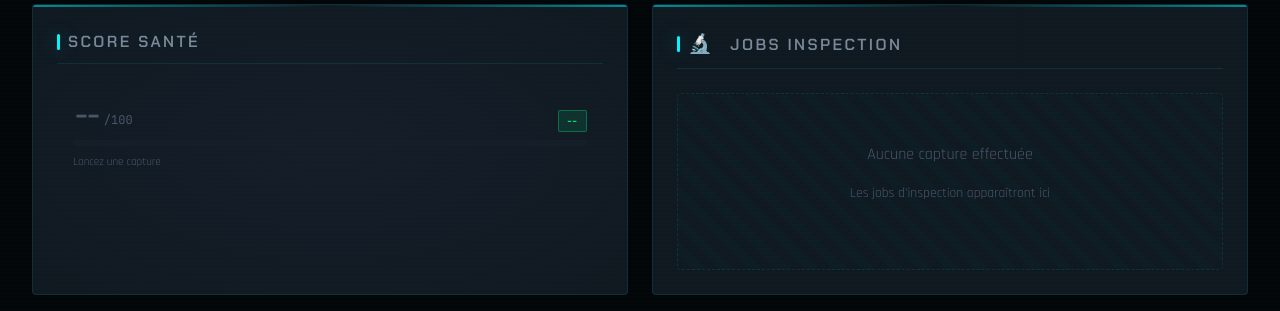
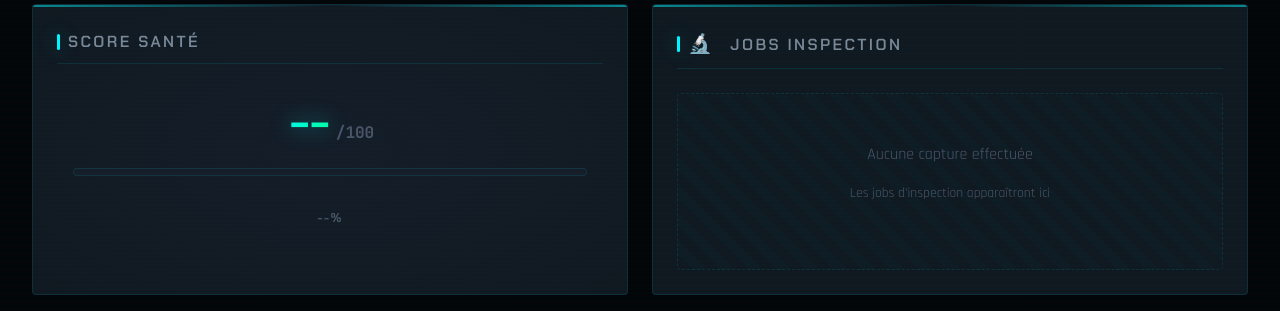
Before and after one commit to iPresing/NETSCOPE, a Flask app: page / in a window 1280 px wide. Shown: the part 432-743 px from the top of the page. Run offline with Flask 3, Linux system fonts and the light colour scheme; data that the repository does not hold is empty.

Commit message:
fix(story-3.2): revert to simple style (story 3.1 design)
Retour au visuel minimaliste de la story 3.1 :
- Score numérique centré (XX/100)
- Barre de progression simple (8px)
- Label status textuel
- Bouton Détails

Plus discret que la jauge circulaire initiale.
20 tests passing.

```diff
--- a/netscope/app/blueprints/dashboard/templates/components/_health_score.html
+++ b/netscope/app/blueprints/dashboard/templates/components/_health_score.html
@@ -1,57 +1,37 @@
-{# Health Score Widget Component - Story 3.2 (Compact Design)
-   Displays network health score with horizontal progress bar.
+{# Health Score Widget Component - Story 3.2
+   Simple score display with progress bar (Story 3.1 style).
 
    Parameters:
      health_score: dict - HealthScoreResult.to_dict() data (optional)
-       - displayed_score: int (0-100)
-       - real_score: int (0-100)
-       - status_color: str ('normal', 'warning', 'critical')
-       - critical_count: int
-       - warning_count: int
-       - whitelist_hits: int
-       - whitelist_impact: int
 #}
 
 {% set score = health_score.displayed_score if health_score else none %}
 {% set status = health_score.status_color if health_score else 'normal' %}
 {% set has_data = health_score is not none and score is not none %}
 
-<div class="health-score-compact {{ '' if has_data else 'health-score-compact--empty' }}"
+<div class="score-display-widget {{ '' if has_data else 'score-display-widget--empty' }}"
      id="health-score-widget"
      data-score="{{ score if score is not none else '' }}"
      data-status="{{ status }}">
 
-    {# Compact header with score and status #}
-    <div class="health-score-compact__header">
-        <span class="health-score-compact__value {{ 'health-score-compact__value--' + status if has_data else '' }}">
-            {{ score if has_data else '--' }}<span class="health-score-compact__max">/100</span>
-        </span>
-        <span class="health-score-compact__status health-score-compact__status--{{ status }}">
-            {% if has_data %}
-                {% if status == 'normal' %}Sain{% elif status == 'warning' %}Attention{% else %}Critique{% endif %}
-            {% else %}
-                --
-            {% endif %}
-        </span>
+    <div class="score-display">
+        <span class="score-value score-value--{{ status }}">{{ score if has_data else '--' }}</span>
+        <span class="score-max">/100</span>
     </div>
 
-    {# Horizontal progress bar #}
-    <div class="health-score-compact__bar-container">
-        <div class="health-score-compact__bar-bg">
-            <div class="health-score-compact__bar-fill health-score-compact__bar-fill--{{ status }}"
-                 style="width: {{ score if has_data else 0 }}%;"></div>
-        </div>
+    <div class="progress-bar">
+        <div class="progress-fill progress-fill--{{ status }}" style="width: {{ score if has_data else 0 }}%;"></div>
     </div>
 
-    {# Empty state / Details row #}
-    <div class="health-score-compact__footer">
-        <span class="health-score-compact__empty-message" {% if has_data %}style="display: none;"{% endif %}>
-            Lancez une capture
-        </span>
-        <button class="health-score-compact__details"
-                id="btn-health-score-details"
-                {% if not has_data %}style="display: none;"{% endif %}>
-            D&eacute;tails
-        </button>
-    </div>
+    <p class="score-status score-status--{{ status }}">
+        {% if has_data %}
+            {% if status == 'normal' %}R&eacute;seau Sain{% elif status == 'warning' %}Attention{% else %}Critique{% endif %}
+        {% else %}
+            --%
+        {% endif %}
+    </p>
+
+    <button class="btn btn-sm" id="btn-health-score-details" {% if not has_data %}style="display: none;"{% endif %}>
+        D&eacute;tails
+    </button>
 </div>
--- a/netscope/app/static/css/health-score.css
+++ b/netscope/app/static/css/health-score.css
@@ -1,201 +1,141 @@
 /* =============================================================================
-   Health Score Widget - Story 3.2 (Compact Design)
-   Affichage Score Sante sur Dashboard - Barre horizontale discrete
+   Health Score Widget - Story 3.2 (Simple Style)
+   Style minimaliste inspiré de la story 3.1
    ============================================================================= */
 
 /* =============================================================================
-   Compact Health Score Container
+   Score Display Widget Container
    ============================================================================= */
-.health-score-compact {
+.score-display-widget {
     display: flex;
     flex-direction: column;
+    align-items: center;
     gap: var(--space-sm);
     padding: var(--space-md);
 }
 
 /* =============================================================================
-   Compact Header (Score + Status inline)
+   Score Display (Number)
    ============================================================================= */
-.health-score-compact__header {
+.score-display {
     display: flex;
     align-items: baseline;
-    justify-content: space-between;
-    gap: var(--space-md);
+    gap: 2px;
 }
 
-.health-score-compact__value {
+.score-value {
     font-family: var(--font-mono);
-    font-size: 1.5rem;
+    font-size: 2.5rem;
     font-weight: 700;
     line-height: 1;
     color: var(--text-highlight);
     transition: color 0.3s ease;
 }
 
-.health-score-compact__value--normal {
+.score-value--normal {
     color: var(--matrix-green);
-    text-shadow: 0 0 6px rgba(0, 255, 136, 0.4);
+    text-shadow: 0 0 10px rgba(0, 255, 136, 0.5);
 }
 
-.health-score-compact__value--warning {
+.score-value--warning {
     color: var(--alert-amber);
-    text-shadow: 0 0 6px rgba(255, 170, 0, 0.4);
+    text-shadow: 0 0 10px rgba(255, 170, 0, 0.5);
 }
 
-.health-score-compact__value--critical {
+.score-value--critical {
     color: var(--danger-red);
-    text-shadow: 0 0 6px rgba(255, 51, 85, 0.4);
+    text-shadow: 0 0 10px rgba(255, 51, 85, 0.5);
 }
 
-.health-score-compact__max {
-    font-size: 0.75rem;
-    font-weight: 400;
+.score-max {
+    font-family: var(--font-mono);
+    font-size: 1rem;
     color: var(--text-muted);
-    margin-left: 2px;
-}
-
-.health-score-compact__status {
-    font-family: var(--font-display);
-    font-size: 0.65rem;
-    font-weight: 600;
-    text-transform: uppercase;
-    letter-spacing: 0.1em;
-    padding: 2px 8px;
-    border-radius: var(--radius-sm);
-    transition: all 0.3s ease;
-}
-
-.health-score-compact__status--normal {
-    color: var(--matrix-green);
-    background: rgba(0, 255, 136, 0.1);
-    border: 1px solid rgba(0, 255, 136, 0.3);
-}
-
-.health-score-compact__status--warning {
-    color: var(--alert-amber);
-    background: rgba(255, 170, 0, 0.1);
-    border: 1px solid rgba(255, 170, 0, 0.3);
-}
-
-.health-score-compact__status--critical {
-    color: var(--danger-red);
-    background: rgba(255, 51, 85, 0.1);
-    border: 1px solid rgba(255, 51, 85, 0.3);
-    animation: status-blink 1s ease-in-out infinite;
-}
-
-@keyframes status-blink {
-    0%, 100% { opacity: 1; }
-    50% { opacity: 0.7; }
 }
 
 /* =============================================================================
-   Horizontal Progress Bar
+   Progress Bar
    ============================================================================= */
-.health-score-compact__bar-container {
+.progress-bar {
     width: 100%;
-}
-
-.health-score-compact__bar-bg {
-    width: 100%;
-    height: 6px;
+    height: 8px;
     background: var(--panel-elevated);
-    border-radius: 3px;
+    border-radius: 4px;
     overflow: hidden;
 }
 
-.health-score-compact__bar-fill {
+.progress-fill {
     height: 100%;
-    border-radius: 3px;
+    border-radius: 4px;
     transition: width 0.6s ease-in-out, background 0.3s ease;
 }
 
-.health-score-compact__bar-fill--normal {
-    background: linear-gradient(90deg, var(--matrix-green), rgba(0, 255, 136, 0.7));
+.progress-fill--normal {
+    background: var(--matrix-green);
     box-shadow: 0 0 8px rgba(0, 255, 136, 0.4);
 }
 
-.health-score-compact__bar-fill--warning {
-    background: linear-gradient(90deg, var(--alert-amber), rgba(255, 170, 0, 0.7));
+.progress-fill--warning {
+    background: var(--alert-amber);
     box-shadow: 0 0 8px rgba(255, 170, 0, 0.4);
 }
 
-.health-score-compact__bar-fill--critical {
-    background: linear-gradient(90deg, var(--danger-red), rgba(255, 51, 85, 0.7));
+.progress-fill--critical {
+    background: var(--danger-red);
     box-shadow: 0 0 8px rgba(255, 51, 85, 0.4);
     animation: bar-pulse 1.5s ease-in-out infinite;
 }
 
 @keyframes bar-pulse {
     0%, 100% { box-shadow: 0 0 8px rgba(255, 51, 85, 0.4); }
-    50% { box-shadow: 0 0 12px rgba(255, 51, 85, 0.7); }
+    50% { box-shadow: 0 0 15px rgba(255, 51, 85, 0.7); }
 }
 
 /* =============================================================================
-   Footer (Empty message / Details button)
+   Score Status Label
    ============================================================================= */
-.health-score-compact__footer {
-    display: flex;
-    justify-content: flex-end;
-    min-height: 20px;
-}
-
-.health-score-compact__empty-message {
-    font-family: var(--font-body);
-    font-size: 0.7rem;
-    color: var(--text-muted);
-    margin-right: auto;
-}
-
-.health-score-compact__details {
+.score-status {
     font-family: var(--font-display);
-    font-size: 0.65rem;
+    font-size: 0.8rem;
     font-weight: 600;
     text-transform: uppercase;
     letter-spacing: 0.1em;
-    color: var(--neon-cyan);
-    padding: 2px 8px;
-    border: 1px solid var(--border-subtle);
-    border-radius: var(--radius-sm);
-    transition: var(--transition-normal);
-    cursor: pointer;
-    background: transparent;
+    margin: 0;
+    transition: color 0.3s ease;
 }
 
-.health-score-compact__details:hover {
-    border-color: var(--neon-cyan);
-    background: rgba(0, 245, 255, 0.1);
+.score-status--normal {
+    color: var(--matrix-green);
+}
+
+.score-status--warning {
+    color: var(--alert-amber);
+}
+
+.score-status--critical {
+    color: var(--danger-red);
 }
 
 /* =============================================================================
    Empty State
    ============================================================================= */
-.health-score-compact--empty .health-score-compact__value {
+.score-display-widget--empty .score-value {
     color: var(--text-muted);
     text-shadow: none;
 }
 
-.health-score-compact--empty .health-score-compact__bar-fill {
+.score-display-widget--empty .progress-fill {
     background: var(--text-muted);
-    opacity: 0.2;
+    opacity: 0.3;
     box-shadow: none;
 }
 
-/* =============================================================================
-   Update Animation
-   ============================================================================= */
-.health-score-compact--updating .health-score-compact__bar-fill {
-    animation: bar-update 0.3s ease-out;
-}
-
-@keyframes bar-update {
-    0% { transform: scaleX(0.98); }
-    50% { transform: scaleX(1.02); }
-    100% { transform: scaleX(1); }
+.score-display-widget--empty .score-status {
+    color: var(--text-muted);
 }
 
 /* =============================================================================
-   Health Score Modal (M4 fix - Details functionality)
+   Health Score Modal
    ============================================================================= */
 .health-score-modal {
     display: none;
@@ -220,14 +160,8 @@
 }
 
 @keyframes modal-slide-in {
-    from {
-        opacity: 0;
-        transform: translateY(-20px);
-    }
-    to {
-        opacity: 1;
-        transform: translateY(0);
-    }
+    from { opacity: 0; transform: translateY(-20px); }
+    to { opacity: 1; transform: translateY(0); }
 }
 
 .health-score-modal__header {
@@ -371,13 +305,3 @@
 .health-score-detail__row.warning .value {
     color: var(--alert-amber);
 }
-
-@media (max-width: 480px) {
-    .health-score-modal {
-        padding: var(--space-md);
-    }
-
-    .health-score-detail__value {
-        font-size: 3rem;
-    }
-}
--- a/netscope/app/static/js/health-score.js
+++ b/netscope/app/static/js/health-score.js
@@ -1,7 +1,7 @@
 /**
- * NETSCOPE Health Score Widget Module (Story 3.2 - Compact Design)
+ * NETSCOPE Health Score Widget Module (Story 3.2 - Simple Style)
  *
- * Displays network health score with horizontal progress bar (compact design).
+ * Displays network health score with simple progress bar (Story 3.1 style).
  * Integrates with HealthScoreCalculator backend (Story 3.1).
  *
  * Lessons Learned Epic 1/2:
@@ -9,13 +9,6 @@
  * - Always check element existence before DOM manipulation
  * - Use NetScopeUtils.escapeHtml() for XSS prevention
  * - Validate HTTP responses with if (!response.ok)
- *
- * Code Review Fixes:
- * - Removed duplicate code (M2)
- * - Added data validation (M3)
- * - Implemented Details modal (M4)
- * - Added polling for auto-refresh (H2)
- * - Compact design refactor (visual fix)
  */
 (function() {
     'use strict';
@@ -26,11 +19,11 @@
         WARNING: 50
     };
     var STATUS_LABELS = {
-        normal: 'Sain',
+        normal: 'Réseau Sain',
         warning: 'Attention',
         critical: 'Critique'
     };
-    var POLLING_INTERVAL_MS = 5000; // 5 seconds polling interval
+    var POLLING_INTERVAL_MS = 5000;
 
     // Global state
     var globalWidgetInstance = null;
@@ -67,8 +60,7 @@
             scoreValue: null,
             scoreMax: null,
             statusLabel: null,
-            detailsBtn: null,
-            emptyMessage: null
+            detailsBtn: null
         };
 
         this.init();
@@ -78,8 +70,8 @@
      * Initialize the widget
      */
     HealthScoreWidget.prototype.init = function() {
-        // Check if widget HTML already exists (server-rendered) - compact design
-        var existingWidget = this.container.querySelector('.health-score-compact');
+        // Check if widget HTML already exists (server-rendered) - simple style
+        var existingWidget = this.container.querySelector('.score-display-widget');
         if (existingWidget) {
             this.cacheElements();
         } else {
@@ -89,37 +81,32 @@
     };
 
     /**
-     * Cache DOM element references from existing HTML (compact design)
+     * Cache DOM element references from existing HTML (simple style)
      */
     HealthScoreWidget.prototype.cacheElements = function() {
-        this.elements.widget = this.container.querySelector('.health-score-compact');
-        this.elements.barFill = this.container.querySelector('.health-score-compact__bar-fill');
-        this.elements.scoreValue = this.container.querySelector('.health-score-compact__value');
-        this.elements.scoreMax = this.container.querySelector('.health-score-compact__max');
-        this.elements.statusLabel = this.container.querySelector('.health-score-compact__status');
-        this.elements.detailsBtn = this.container.querySelector('.health-score-compact__details');
-        this.elements.emptyMessage = this.container.querySelector('.health-score-compact__empty-message');
+        this.elements.widget = this.container.querySelector('.score-display-widget');
+        this.elements.barFill = this.container.querySelector('.progress-fill');
+        this.elements.scoreValue = this.container.querySelector('.score-value');
+        this.elements.scoreMax = this.container.querySelector('.score-max');
+        this.elements.statusLabel = this.container.querySelector('.score-status');
+        this.elements.detailsBtn = this.container.querySelector('#btn-health-score-details');
     };
 
     /**
-     * Render the widget HTML structure (compact design)
+     * Render the widget HTML structure (simple style)
      */
     HealthScoreWidget.prototype.render = function() {
         var html = [
-            '<div class="health-score-compact health-score-compact--empty">',
-            '  <div class="health-score-compact__header">',
-            '    <span class="health-score-compact__value">--<span class="health-score-compact__max">/100</span></span>',
-            '    <span class="health-score-compact__status health-score-compact__status--normal">--</span>',
+            '<div class="score-display-widget score-display-widget--empty">',
+            '  <div class="score-display">',
+            '    <span class="score-value">--</span>',
+            '    <span class="score-max">/100</span>',
             '  </div>',
-            '  <div class="health-score-compact__bar-container">',
-            '    <div class="health-score-compact__bar-bg">',
-            '      <div class="health-score-compact__bar-fill health-score-compact__bar-fill--normal" style="width: 0%;"></div>',
-            '    </div>',
+            '  <div class="progress-bar">',
+            '    <div class="progress-fill progress-fill--normal" style="width: 0%;"></div>',
             '  </div>',
-            '  <div class="health-score-compact__footer">',
-            '    <span class="health-score-compact__empty-message">Lancez une capture</span>',
-            '    <button class="health-score-compact__details" style="display: none;">Details</button>',
-            '  </div>',
+            '  <p class="score-status">--%</p>',
+            '  <button class="btn btn-sm" id="btn-health-score-details" style="display: none;">Détails</button>',
             '</div>'
         ].join('\n');
 
@@ -174,15 +161,6 @@
         var score = Math.max(0, Math.min(100, scoreData.displayed_score));
         var statusColor = scoreData.status_color || this.getStatusFromScore(score);
 
-        // Trigger update animation
-        if (this.elements.widget) {
-            this.elements.widget.classList.add('health-score-compact--updating');
-            var widget = this.elements.widget;
-            setTimeout(function() {
-                widget.classList.remove('health-score-compact--updating');
-            }, 300);
-        }
-
         // Update state
         this.currentScore = score;
         this.currentStatus = statusColor;
@@ -197,12 +175,12 @@
         // Update status label
         this.updateStatusLabel(statusColor);
 
-        // Show details button, hide empty message
+        // Show details button
         this.setHasData(true);
     };
 
     /**
-     * Update the horizontal progress bar
+     * Update the progress bar
      */
     HealthScoreWidget.prototype.updateBar = function(score, status) {
         if (!this.elements.barFill) return;
@@ -212,24 +190,23 @@
     };
 
     /**
-     * Update the numeric score display (compact design)
+     * Update the numeric score display (simple style)
      */
     HealthScoreWidget.prototype.updateScoreDisplay = function(score, status) {
         if (!this.elements.scoreValue) return;
 
-        // Keep the /100 inside the span
-        this.elements.scoreValue.innerHTML = score + '<span class="health-score-compact__max">/100</span>';
-        this.elements.scoreValue.className = 'health-score-compact__value health-score-compact__value--' + status;
+        this.elements.scoreValue.textContent = score;
+        this.elements.scoreValue.className = 'score-value score-value--' + status;
     };
 
     /**
-     * Update the status label (compact design)
+     * Update the status label (simple style)
      */
     HealthScoreWidget.prototype.updateStatusLabel = function(status) {
         if (!this.elements.statusLabel) return;
 
-        this.elements.statusLabel.textContent = STATUS_LABELS[status] || '--';
-        this.elements.statusLabel.className = 'health-score-compact__status health-score-compact__status--' + status;
+        this.elements.statusLabel.textContent = STATUS_LABELS[status] || '--%';
+        this.elements.statusLabel.className = 'score-status score-status--' + status;
     };
 
     /**
@@ -239,11 +216,11 @@
         if (!this.elements.barFill) return;
 
         this.elements.barFill.classList.remove(
-            'health-score-compact__bar-fill--normal',
-            'health-score-compact__bar-fill--warning',
-            'health-score-compact__bar-fill--critical'
+            'progress-fill--normal',
+            'progress-fill--warning',
+            'progress-fill--critical'
         );
-        this.elements.barFill.classList.add('health-score-compact__bar-fill--' + status);
+        this.elements.barFill.classList.add('progress-fill--' + status);
     };
 
     /**
@@ -259,24 +236,18 @@
     };
 
     /**
-     * Toggle between empty state and data state (compact design)
+     * Toggle between empty state and data state (simple style)
      */
     HealthScoreWidget.prototype.setHasData = function(hasData) {
         if (!this.elements.widget) return;
 
         if (hasData) {
-            this.elements.widget.classList.remove('health-score-compact--empty');
-            if (this.elements.emptyMessage) {
-                this.elements.emptyMessage.style.display = 'none';
-            }
+            this.elements.widget.classList.remove('score-display-widget--empty');
             if (this.elements.detailsBtn) {
                 this.elements.detailsBtn.style.display = '';
             }
         } else {
-            this.elements.widget.classList.add('health-score-compact--empty');
-            if (this.elements.emptyMessage) {
-                this.elements.emptyMessage.style.display = '';
-            }
+            this.elements.widget.classList.add('score-display-widget--empty');
             if (this.elements.detailsBtn) {
                 this.elements.detailsBtn.style.display = 'none';
             }
@@ -288,18 +259,10 @@
      */
     HealthScoreWidget.prototype.setLoading = function(loading) {
         this.isLoading = loading;
-
-        if (!this.elements.widget) return;
-
-        if (loading) {
-            this.elements.widget.classList.add('health-score-compact--loading');
-        } else {
-            this.elements.widget.classList.remove('health-score-compact--loading');
-        }
     };
 
     /**
-     * Reset widget to empty state (compact design)
+     * Reset widget to empty state (simple style)
      */
     HealthScoreWidget.prototype.reset = function() {
         this.currentScore = null;
@@ -307,8 +270,8 @@
         this.scoreData = null;
 
         if (this.elements.scoreValue) {
-            this.elements.scoreValue.innerHTML = '--<span class="health-score-compact__max">/100</span>';
-            this.elements.scoreValue.className = 'health-score-compact__value';
+            this.elements.scoreValue.textContent = '--';
+            this.elements.scoreValue.className = 'score-value';
         }
 
         if (this.elements.barFill) {
@@ -316,8 +279,8 @@
         }
 
         if (this.elements.statusLabel) {
-            this.elements.statusLabel.textContent = '--';
-            this.elements.statusLabel.className = 'health-score-compact__status health-score-compact__status--normal';
+            this.elements.statusLabel.textContent = '--%';
+            this.elements.statusLabel.className = 'score-status';
         }
 
         this.setHasData(false);
@@ -513,10 +476,10 @@
      */
     function getWidgetInstance() {
         if (!globalWidgetInstance) {
-            // Look for container by ID or find compact widget directly
+            // Look for container by ID or find widget directly
             var container = document.getElementById('health-score-widget');
             if (!container) {
-                container = document.querySelector('.health-score-compact');
+                container = document.querySelector('.score-display-widget');
                 if (container) {
                     container = container.parentElement;
                 }
@@ -595,7 +558,7 @@
             new HealthScoreWidget(container);
         });
 
-        // Initialize global widget if exists (compact design uses health-score-widget ID on container)
+        // Initialize global widget if exists (simple style)
         var widgetContainer = document.getElementById('health-score-widget');
         if (widgetContainer) {
             globalWidgetInstance = new HealthScoreWidget(widgetContainer.parentElement || widgetContainer);
@@ -603,12 +566,11 @@
             // If widget has server-rendered data, read initial state
             var initialScore = widgetContainer.dataset.score;
             if (initialScore && initialScore !== '') {
-                // Widget already has data from server, no need to fetch
-                console.log('[HealthScore] Widget initialized with server data (compact)');
+                console.log('[HealthScore] Widget initialized with server data');
             }
         }
 
-        // Bind details button event (for server-rendered template - compact design)
+        // Bind details button event
         var detailsBtn = document.getElementById('btn-health-score-details');
         if (detailsBtn && globalWidgetInstance) {
             detailsBtn.addEventListener('click', function(e) {
@@ -616,7 +578,6 @@
                 if (globalWidgetInstance.scoreData) {
                     showHealthScoreModal(globalWidgetInstance.scoreData);
                 } else {
-                    // Fetch current data first
                     loadHealthScore().then(function(data) {
                         if (data) {
                             showHealthScoreModal(data);
```
Also changed, not shown: netscope/tests/e2e/test_health_score_widget.py (+43 -56 lines), netscope/tests/integration/test_health_score_api.py (+4 -4 lines), Capture d’écran 2026-01-31 114751.png (added).
